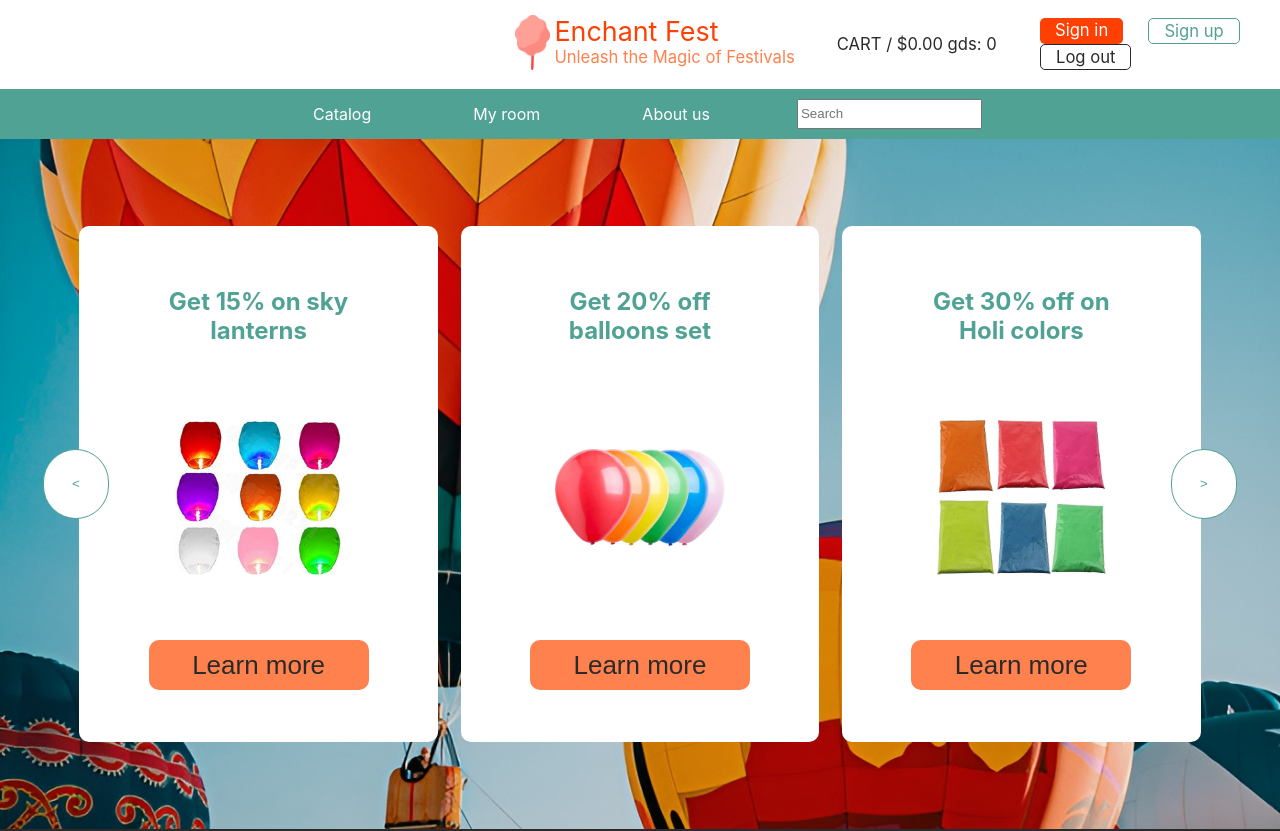
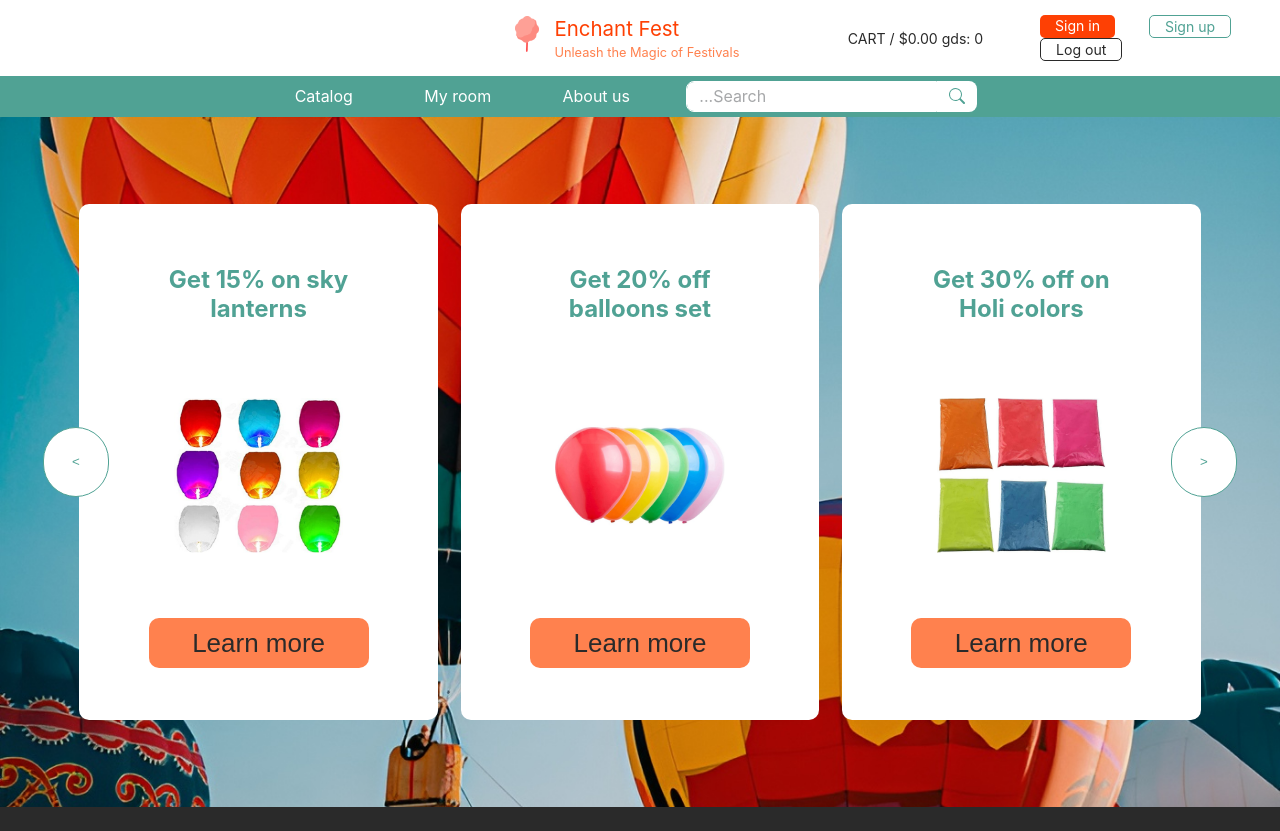
Before and after one commit to Elina-nep/eCommerce-Application, a React (Create React App) app: page / in a window 1280 px wide. Shown: the top 831 px of the page. Built offline with nearby package versions, Linux system fonts and the light colour scheme.

Commit message:
feat: add styles to input

```diff
--- a/src/components/head/Head.css
+++ b/src/components/head/Head.css
@@ -25,7 +25,7 @@
 }
 
 .logo-picture img {
-  width: 90%;
+  width: 60%;
 }
 
 .store-title {
@@ -37,12 +37,12 @@
   text-decoration: none;
   color: #fe4004;
   margin: 0;
-  font-size: 2.1vw;
+  font-size: 1.6vw;
 }
 
 .slogan {
   color: #ff814e;
-  font-size: 1.3vw;
+  font-size: 1vw;
   white-space: nowrap;
 }
 
@@ -60,10 +60,11 @@
   text-decoration: none;
   position: relative;
   left: 5%;
-  font-size: 1.3vw;
+  font-size: 1.1vw;
 }
 
 .login {
+  font-size: 1.1vw;
   color: white;
   list-style-type: none;
   text-decoration: none;
@@ -73,6 +74,7 @@
 }
 
 .register {
+  font-size: 1.1vw;
   color: #50a294;
   list-style-type: none;
   text-decoration: none;
@@ -82,6 +84,7 @@
 }
 
 .logout {
+  font-size: 1.1vw;
   color: #2a2a2a;
   list-style-type: none;
   text-decoration: none;
--- a/src/components/navigation/Navigation.css
+++ b/src/components/navigation/Navigation.css
@@ -3,7 +3,8 @@
   display: flex;
   justify-content: space-around;
   color: white;
-  padding: 10px;
+  padding: 5px;
+  align-items: center;
 }
 
 .nav a {
@@ -24,3 +25,67 @@
   width: 60%;
   justify-content: space-around;
 }
+
+.text-field-container {
+  display: flex;
+  flex-direction: row;
+}
+
+.text-field__input {
+  display: block;
+  width: 80%;
+  height: calc(1.8rem + 2px);
+  padding: 0.375rem 0.75rem;
+  font-family: inherit;
+  font-size: 1rem;
+  font-weight: 400;
+  line-height: 1.5;
+  color: #212529;
+  background-color: #fff;
+  background-clip: padding-box;
+  border: 1px solid white;
+  border-top-left-radius: 0.5rem;
+  border-bottom-left-radius: 0.5rem;
+  transition:
+    border-color 0.15s ease-in-out,
+    box-shadow 0.15s ease-in-out;
+  appearance: none;
+}
+
+.text-field__input:disabled,
+.text-field__input[readonly] {
+  background-color: #f5f5f5;
+  opacity: 1;
+}
+.text-field__input::placeholder {
+  color: #212529;
+  opacity: 0.4;
+}
+.text-field__input:focus {
+  color: #212529;
+  background-color: #fff;
+  border-color: #bdbdbd;
+  outline: 0;
+  box-shadow: 0 0 0 0.2rem rgba(158, 158, 158, 0.25);
+}
+
+.text-field__aicon {
+  display: flex;
+  align-items: center;
+  justify-content: center;
+  top: 0;
+  bottom: 0;
+  right: 0;
+  width: 2.5rem;
+  background-color: white;
+  cursor: pointer;
+  color: #50a294;
+  transition: background-color 0.15s ease-in-out;
+  border-top-right-radius: 0.5rem;
+  border-bottom-right-radius: 0.5rem;
+}
+
+.text-field__aicon:hover {
+  background-color: #ff814e;
+  color: white;
+}
--- a/src/components/navigation/Navigation.tsx
+++ b/src/components/navigation/Navigation.tsx
@@ -7,7 +7,26 @@ export function Navigation() {
         <Link to="/collection">Catalog</Link>
         <Link to="/my-room">My room</Link>
         <Link to="/about-us">About us</Link>
-        <input type="text" placeholder="Search" />
+        <div className="text-field-container">
+          <input
+            className="text-field__input"
+            type="search"
+            name="find"
+            id="find"
+            placeholder="...Search"
+          />
+          <span className="text-field__aicon">
+            <svg
+              xmlns="http://www.w3.org/2000/svg"
+              width="16"
+              height="16"
+              fill="currentColor"
+              viewBox="0 0 16 16"
+            >
+              <path d="M11.742 10.344a6.5 6.5 0 1 0-1.397 1.398h-.001c.03.04.062.078.098.115l3.85 3.85a1 1 0 0 0 1.415-1.414l-3.85-3.85a1.007 1.007 0 0 0-.115-.1zM12 6.5a5.5 5.5 0 1 1-11 0 5.5 5.5 0 0 1 11 0z" />
+            </svg>
+          </span>
+        </div>
       </div>
     </nav>
   );
```
